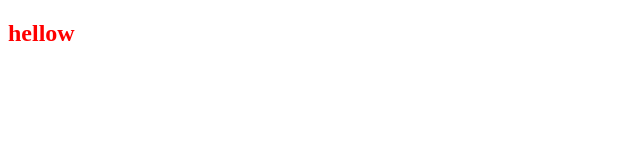
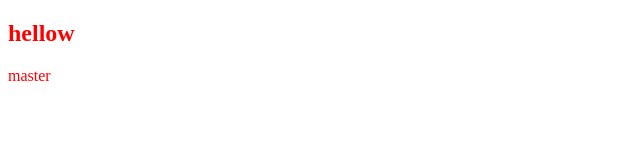
Before and after one commit to FereydoonEisapour/git-test, a plain HTML site: page index.html in a window 1280 px wide. Shown: the full height of the page, 0-640 px from the left. Drawn offline with Linux system fonts and the light colour scheme.

Commit message:
div master

```diff
--- a/index.html
+++ b/index.html
@@ -15,7 +15,7 @@
     <div class="1"></div>
 
 
-
+    <div class="master"> master</div>
 
 
 
```
